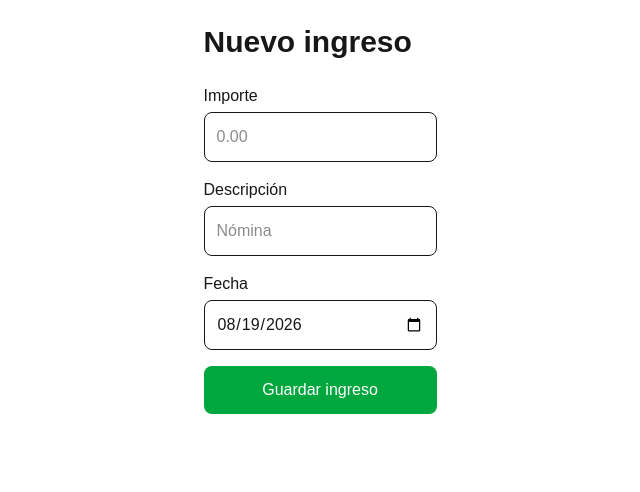
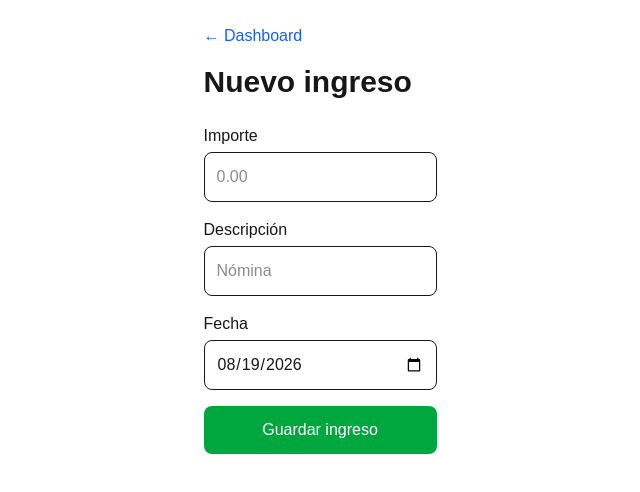
Before and after one commit to romansanchez1994/fin360, a Next.js app: page /incomes/new in a window 1280 px wide. Shown: the top 492 px of the page, without its empty margins (320-960 px from the left). Built offline with nearby package versions, Linux system fonts and the light colour scheme; no server answers.

Commit message:
Add navigation link to Dashboard in New Income page

```diff
--- a/app/incomes/new/page.tsx
+++ b/app/incomes/new/page.tsx
@@ -1,8 +1,14 @@
 import { createIncome } from "./actions";
+import Link from "next/link";
 
 export default function NewIncomePage() {
   return (
     <main className="max-w-md mx-auto p-6">
+      <Link
+        href="/"
+        className="text-blue-600 mb-4 inline-block">
+        ← Dashboard
+      </Link>
       <h1 className="text-3xl font-bold mb-6">
         Nuevo ingreso
       </h1>
```
